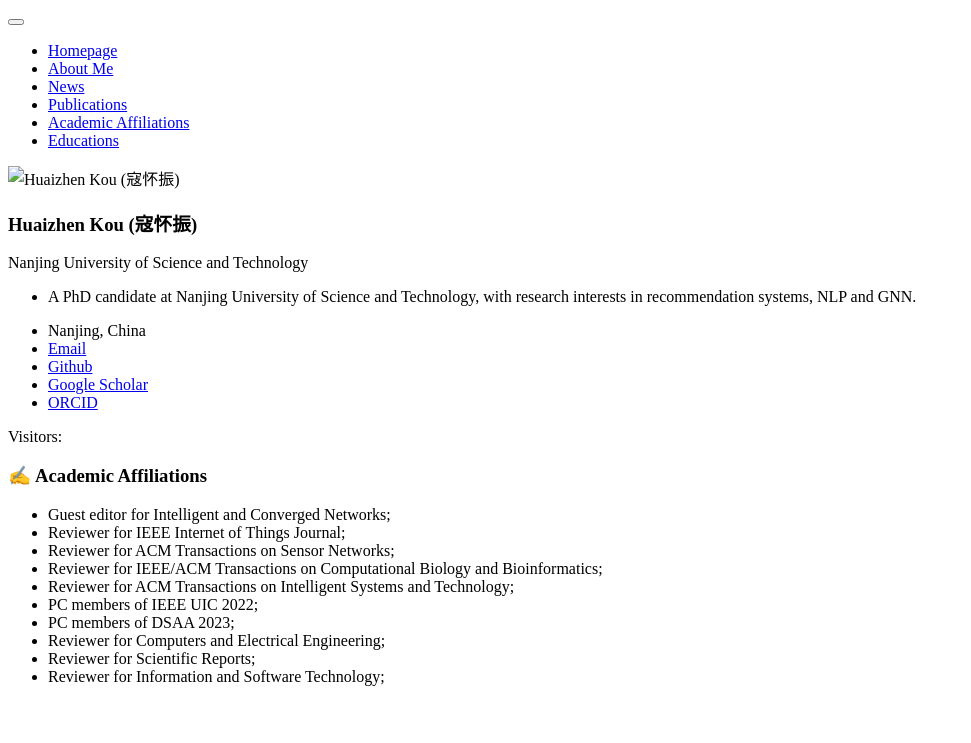
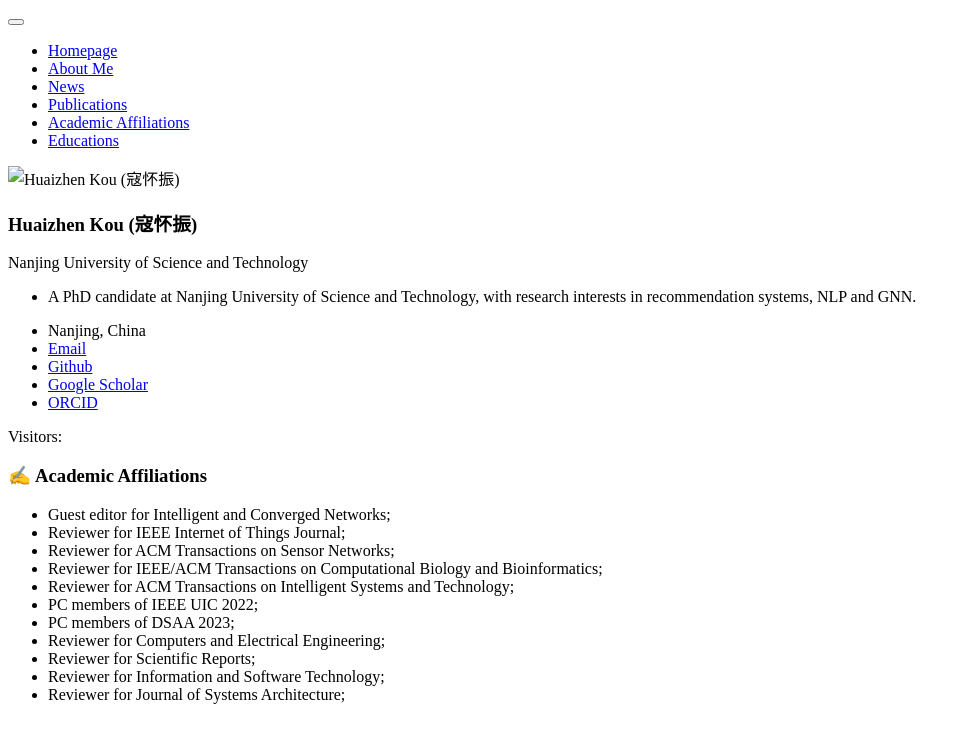
Before and after one commit to huaizhenkou/huaizhenkou.github.io, a Jekyll site: the page built from _pages/includes/affiliations.md, in a window 1280 px wide. Shown: the top 743 px of the page, without its empty margins (0-971 px from the left). Built offline with Jekyll 4.4.1, drawn with Linux system fonts in a browser that asks for light colours; our own code applies the rules of GitHub Pages for plain Markdown files; comment, search, counter and statistics services are not loaded.

Commit message:
Update affiliations.md

```diff
--- a/_pages/includes/affiliations.md
+++ b/_pages/includes/affiliations.md
@@ -11,3 +11,4 @@
 - Reviewer for Computers and Electrical Engineering;
 - Reviewer for Scientific Reports;
 - Reviewer for Information and Software Technology;
+- Reviewer for Journal of Systems Architecture;
```
